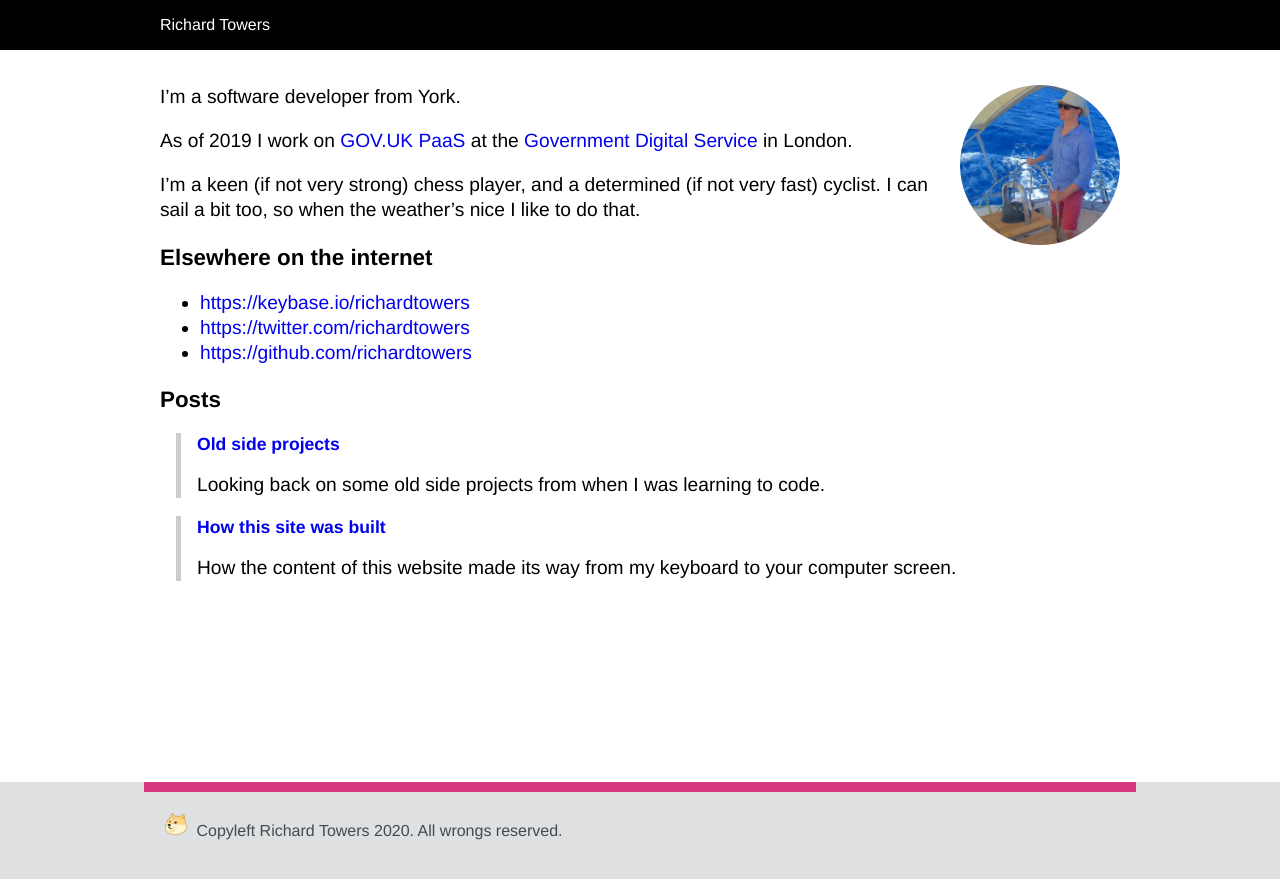
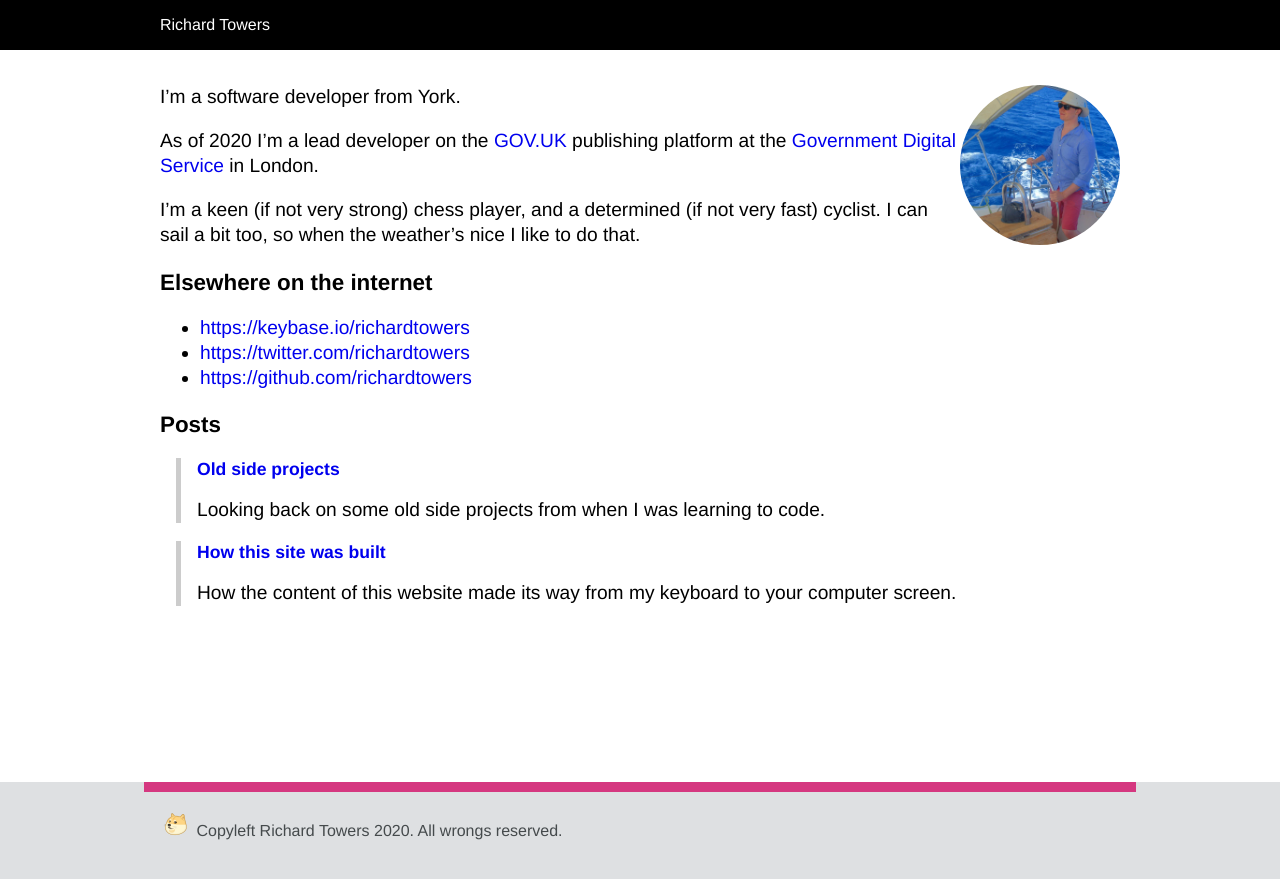
Before and after one commit to richardTowers/richardtowers.github.com, a Jekyll site: the page built from index.md, in a window 1280 px wide. Shown: the top 879 px of the page. Built offline with Jekyll 4.4.1, drawn with Linux system fonts in a browser that asks for light colours.

Commit message:
Update job details

```diff
--- a/index.md
+++ b/index.md
@@ -7,8 +7,9 @@ title: Richard Towers
 
 I'm a software developer from York.
 
-As of 2019 I work on [GOV.UK PaaS](https://cloud.service.gov.uk) at the
-[Government Digital Service](https://gds.blog.gov.uk/about/) in London.
+As of 2020 I'm a lead developer on the [GOV.UK](https://www.gov.uk) publishing
+platform at the [Government Digital Service](https://gds.blog.gov.uk/about/) in
+London.
 
 I’m a keen (if not very strong) chess player, and a determined (if not very
 fast) cyclist. I can sail a bit too, so when the weather’s nice I like to do
```
